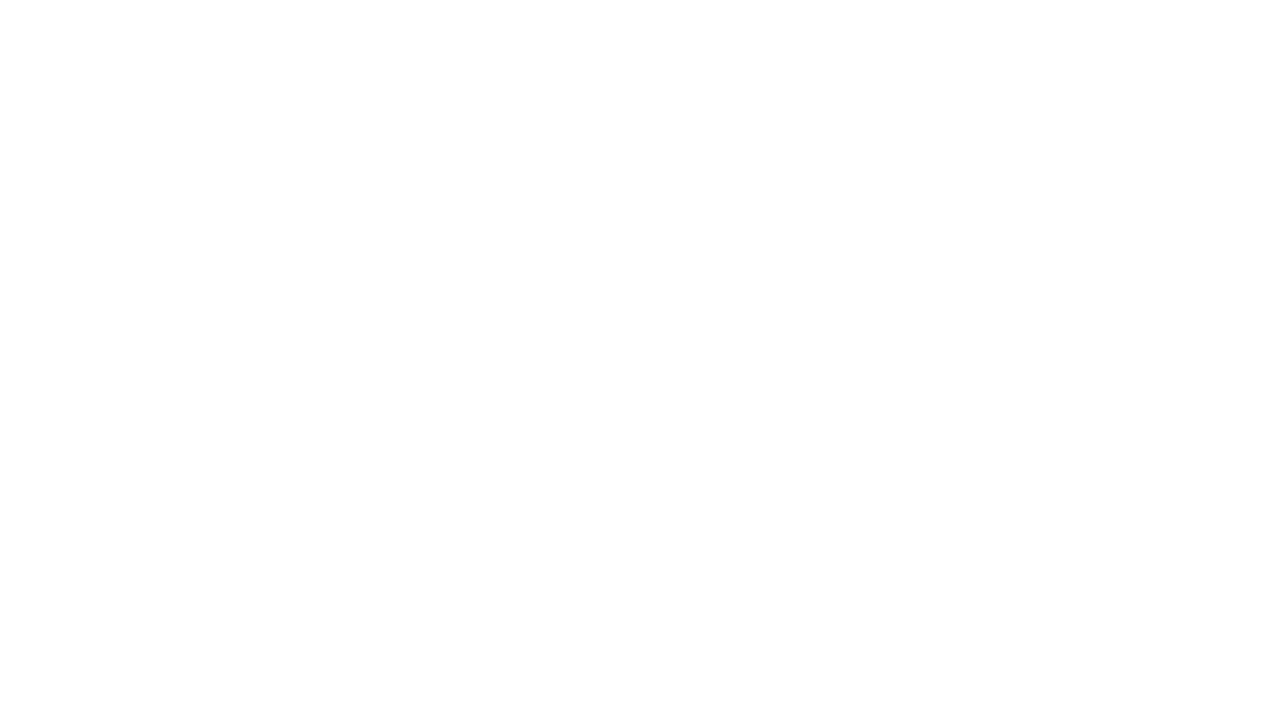
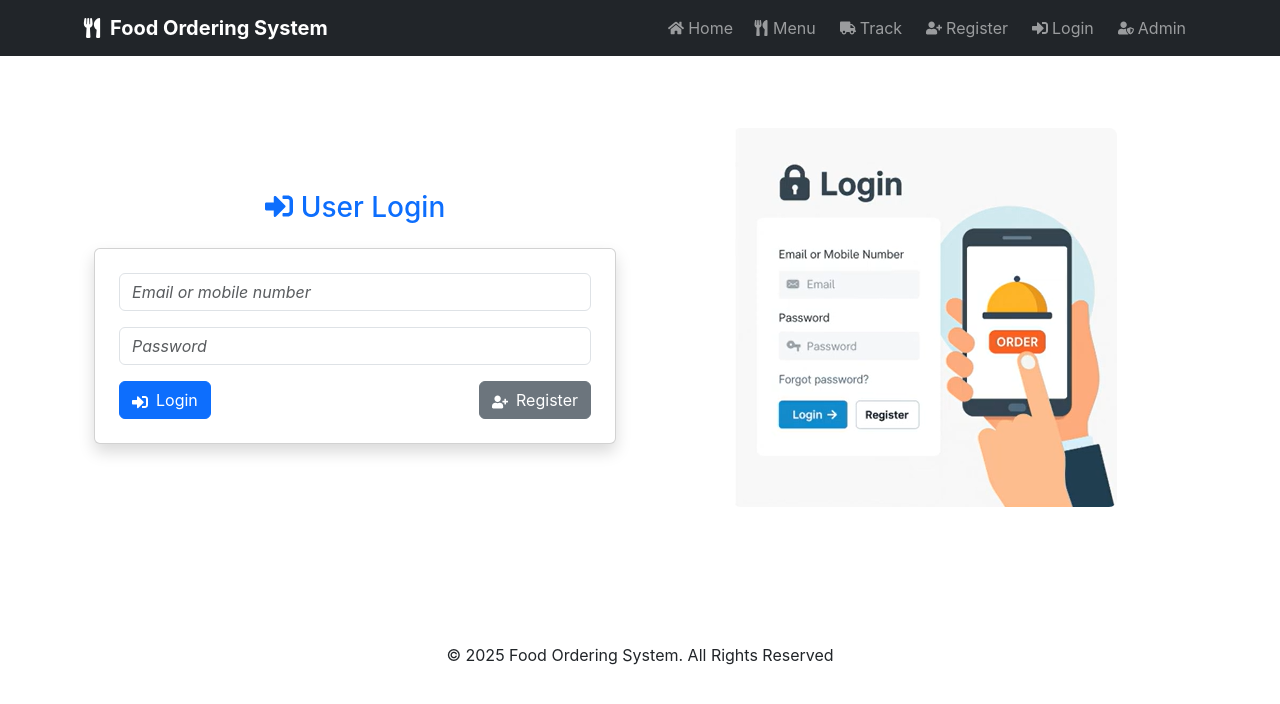
Before and after one commit to Bhed811/DjangoReactProject, a React (Create React App) app in the folder frontend/: page /login in a window 1280 px wide. Before the commit this address had no page. Shown: the top 704 px of the page. Built offline with nearby package versions, Linux system fonts and the light colour scheme.

Commit message:
Login page design

```diff
--- a/frontend/src/App.js
+++ b/frontend/src/App.js
@@ -8,6 +8,7 @@ import AddFood from './pages/AddFood';
 import ManageFood from './pages/ManageFood';
 import SearchPage from './pages/SearchPage';
 import Register from './components/Register';
+import Login from './components/Login';
 function App() {
   return (
     <BrowserRouter>
@@ -21,6 +22,7 @@ function App() {
         <Route path="/manage-food" element={<ManageFood/>}></Route>
         <Route path="/search" element={<SearchPage/>}></Route>
         <Route path="/register" element={<Register/>}></Route>
+        <Route path="/login" element={<Login/>}></Route>
       </Routes>
     </BrowserRouter>
   );
--- /dev/null
+++ b/frontend/src/components/Login.js
@@ -0,0 +1,99 @@
+import React, { useState } from 'react'
+import PublicLayout from './PublicLayout'
+import { toast, ToastContainer, toastContainer } from 'react-toastify'
+import 'react-toastify/dist/ReactToastify.css'
+import { useNavigate } from 'react-router-dom'
+import { FaSignInAlt, FaUserPlus } from 'react-icons/fa'
+
+
+const Login = () => {
+
+    const [formData, setFormData] = useState(
+            {
+                emailcont: '',
+                password: ''
+
+            }
+        );
+        const navigate = useNavigate();
+        const handleChange = (e) => {
+            const { name, value } = e.target;
+            setFormData({ ...formData, [name]: value });
+        }
+        const handleSubmit = async (e) => {
+            e.preventDefault();
+            const { emailcont, password } = formData;
+
+            try {
+                const response = await fetch('http://127.0.0.1:8000/api/login/', {
+                    method: 'POST',
+                    headers: { 'Content-Type': 'application/json' },
+                    body: JSON.stringify({ emailcont, password })
+                })
+
+                const result = await response.json();
+
+                if (response.status === 200) {
+                    toast.success(result.message || "Login successful");
+                    setFormData({
+                        emailcont: '',
+                        password: ''
+                    });
+                    localStorage.setItem('userId', result.userId);
+                    localStorage.setItem('userName', result.userName);
+                    setTimeout(() => {
+                        window.location.href = '/user-dashboard';
+                    }, 2000);
+                }
+                else {
+                    toast.error(result.message || "Wrong email or password");
+                }
+            } catch (error) {
+                console.error(error);
+                toast.error('Error Connecting to server');
+            }
+        };
+
+
+  return (
+    <PublicLayout>
+            <ToastContainer position='top-right' autoClose={2000} />
+            <div className='container py-5'>
+                <div className='row align-items-center'>
+                    <div className='col-md-6 p-4'>
+                        <h3 className='text-center mb-4'>
+                           <FaSignInAlt className='me-2 icon-fix'/>User Login</h3>
+                        <form className='card p-4 shadow' onSubmit={handleSubmit}>
+
+                            <div className='mb-3'>
+                                <input name='emailcont' className='form-control' value={formData.email} onChange={handleChange} placeholder='Email or mobile number' required></input>
+                            </div>
+
+                            <div className='mb-3'>
+                                <input name='password' type='password' className='form-control' value={formData.password} onChange={handleChange} placeholder='Password' required></input>
+                            </div>
+
+                          <div className='d-flex justify-content-between'>
+                              <button className='btn btn-primary '>
+                              <FaSignInAlt className='me-2' />Login</button>
+
+                            <button className='btn btn-secondary ' onClick={() => navigate('/register')}>
+                               <FaUserPlus className='me-2'/>Register</button>
+                          </div>
+                        </form>
+                    </div>
+                    <div className='col-md-6 d-flex align-items-center justify-content-center'>
+                        <div className='p-4 text-center'>
+                            <img src="/images/login.png" className='img-fluid rounded-3 width-75' />
+
+                        </div>
+                    </div>
+                </div>
+
+
+            </div>
+        </PublicLayout>
+  )
+}
+
+export default Login
--- a/frontend/src/components/PublicLayout.js
+++ b/frontend/src/components/PublicLayout.js
@@ -26,7 +26,7 @@ const PublicLayout = ({children}) => {
           <Link className="nav-link" to="/register"><FaUserPlus className='me-1 '/>Register</Link>
         </li>
         <li className="nav-item mx-1">
-          <Link className="nav-link" to="#"><FaSignInAlt className='me-1 '/>Login</Link>
+          <Link className="nav-link" to="/login"><FaSignInAlt className='me-1 '/>Login</Link>
         </li>
         <li className="nav-item mx-1">
           <Link className="nav-link" to="/admin-login"><FaUserShield className='me-1 '/>Admin</Link>
--- a/frontend/src/components/Register.js
+++ b/frontend/src/components/Register.js
@@ -47,6 +47,9 @@ const Register = () => {
                     password: '',
                     repeatpassword: '',
                 });
+                setTimeout(() => {
+                        navigate('/login');
+                    }, 2000);
             }
             else {
                 toast.error(result.message || "Something went wrong");
@@ -91,7 +94,7 @@ const Register = () => {
                     <div className='col-md-6 d-flex align-items-center justify-content-center'>
                         <div className='p-4 text-center'>
                             <img src="/images/registration.png" className='img-fluid' style={{ maxHeight: "400px" }} />
-                            <h5 className='mt-2'> Registartion is fast, secure and free.</h5>
+                            <h5 className='mt-2'> Registration is fast, secure and free.</h5>
                             <p className='tet-muted small'>Join our food family and enjou delicious food delivered to your door.</p>
                         </div>
                     </div>
```
Also changed, not shown: frontend/public/images/login.png (added).
